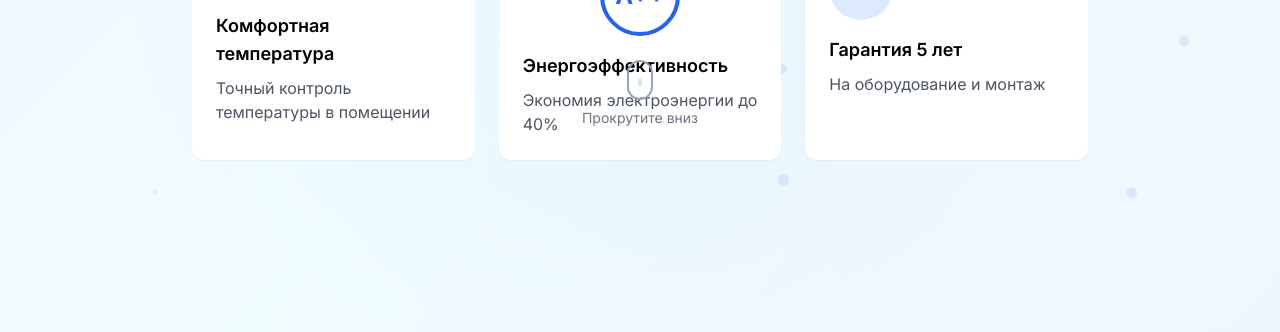
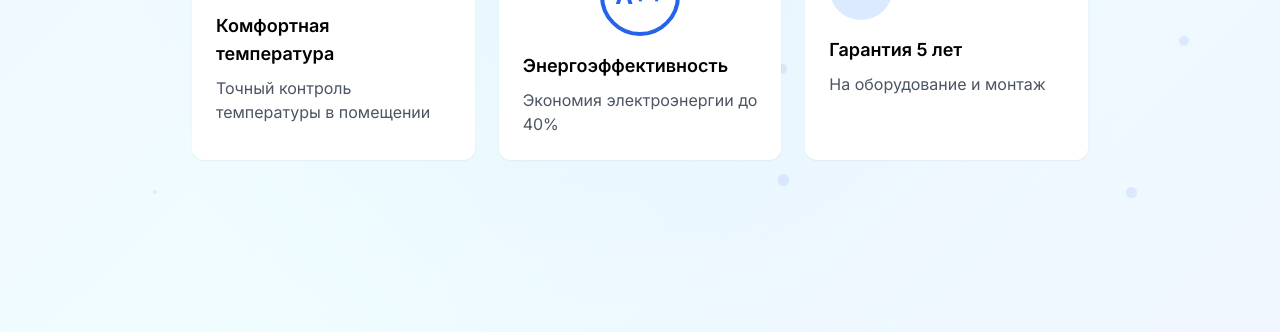
Before and after one commit to antonenko-atakava/Climat, a plain HTML site: page index.html in a window 1280 px wide. Shown: the part 468-800 px from the top of the page. Drawn offline with nearby package versions, Linux system fonts and the light colour scheme.

Commit message:
Add files via upload

```diff
--- a/index.html
+++ b/index.html
@@ -86,13 +86,6 @@
                             <p class="text-gray-600">На оборудование и монтаж</p>
                         </div>
                     </div>
-                </div>
-
-                <div class="absolute bottom-8 left-1/2 transform -translate-x-1/2 scroll-indicator">
-                    <div class="mouse">
-                        <div class="wheel"></div>
-                    </div>
-                    <div class="mt-2 text-sm text-gray-500">Прокрутите вниз</div>
                 </div>
             </div>
         </div>
```
